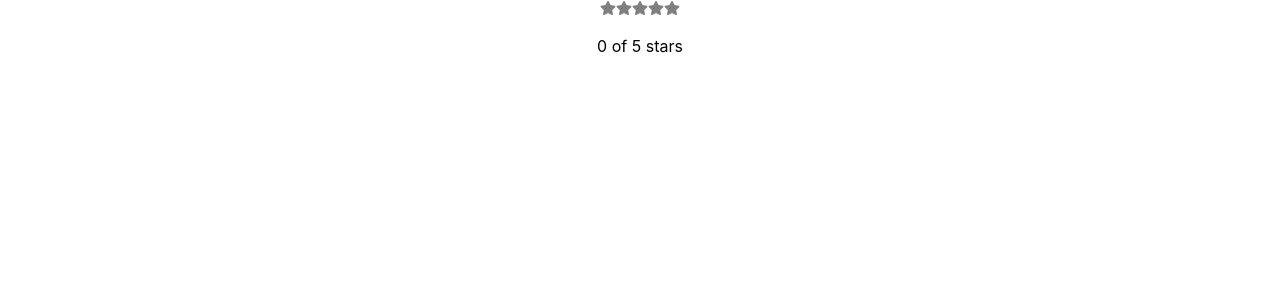
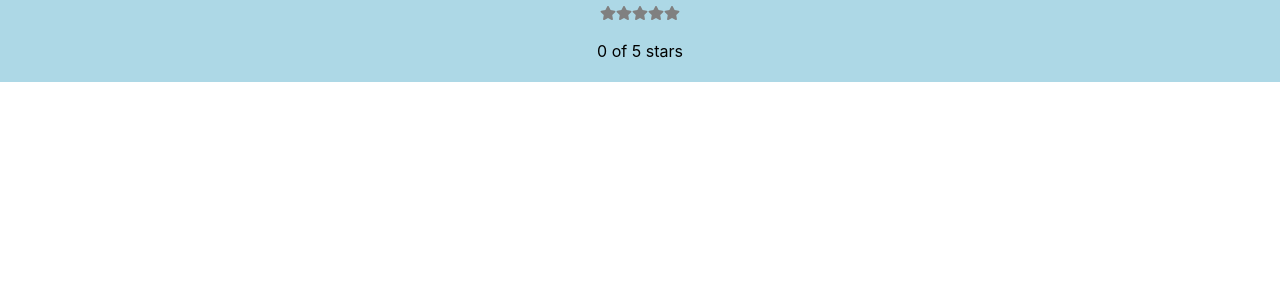
Before and after one commit to Luis-Antonio-CR/Star-Rating, a React (Create React App) app: page / in a window 1280 px wide. Shown: the top 300 px of the page. Built offline with nearby package versions, Linux system fonts and the light colour scheme.

Commit message:
Adding style for the Star Rating content using props

```diff
--- a/src/App.js
+++ b/src/App.js
@@ -5,7 +5,7 @@
 function App() {
   return (
     <div className="App">
-      <StarRating />
+      <StarRating style ={ {backgroundColor : "lightblue"} }/>
 
     </div>
   );
--- a/src/components/StarRating.js
+++ b/src/components/StarRating.js
@@ -46,12 +46,12 @@
 
 }
 
-const StarRating = ( {totalStars = 5} ) => {
+const StarRating = ( {style= {}, totalStars = 5} ) => {
 
     const [selectedStars, setSelectedStars] = useState(0);
 
     return(
-        <>
+        <div style={{padding: "5px", ...style}}>
             {createArray(totalStars).map((n,i) =>
             (
             <Star
@@ -63,7 +63,7 @@
             <p>
                 {selectedStars} of {totalStars} stars
             </p>
-        </>
+        </div>
     ) ;
 
 
```
